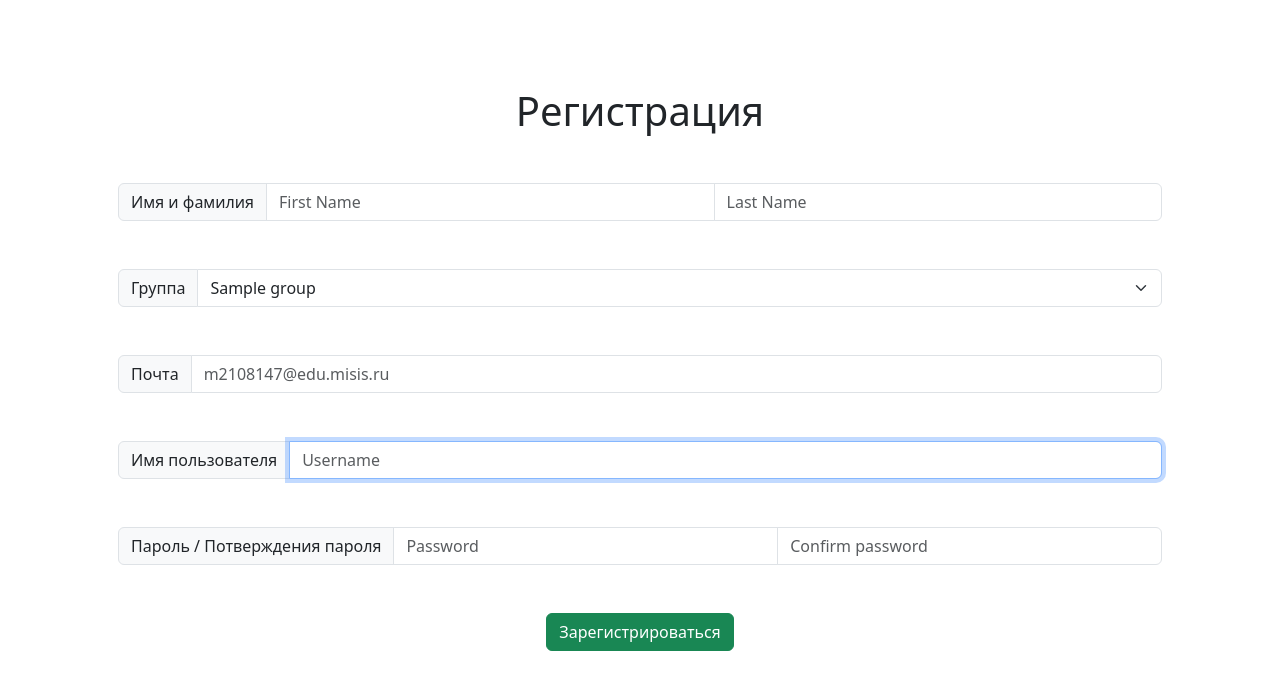
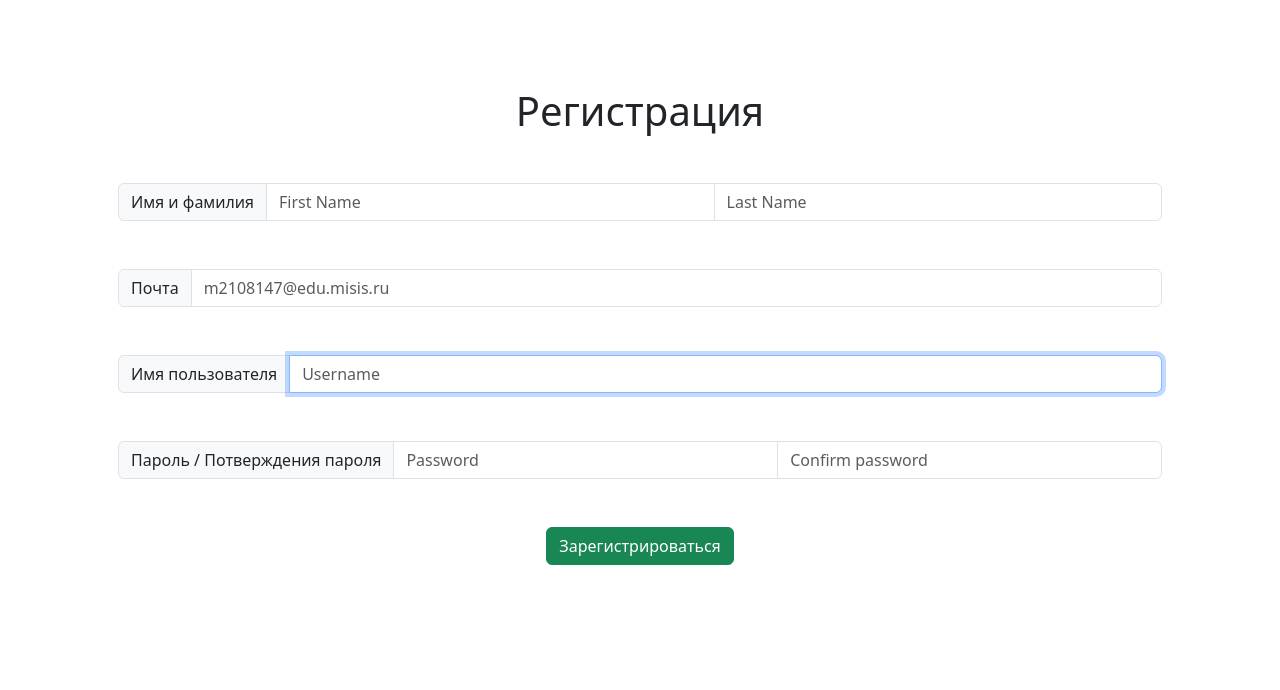
Before and after one commit to Friztutu/-physical-chemistry-misis, a Django app: template templates/users/registration.html in a window 1280 px wide. Shown: the part 57-747 px from the top of the page. Run offline with Django 3.2, Linux system fonts and the light colour scheme; tables that the repository leaves empty hold one stand-in row (values such as "Sample post"); the template is opened without the code that fills it: values that come from a table or form of the project are taken from there, most other values are stand-ins (such as "Sample title", 1, 10 or a date in 2020).

Commit message:
(ЧТО-ТО)

```diff
--- a/templates/users/registration.html
+++ b/templates/users/registration.html
@@ -26,14 +26,6 @@
               {{ form.first_name }}
               {{ form.last_name }}
             </div>
-            <div class="input-group mt-5">
-                <span class="input-group-text">Группа</span>
-                <select id="inputState" class="form-select">
-                  {% for group in groups %}
-                    <option>{{ group.name }}</option>
-                  {% endfor %}
-                </select>
-              </div>
           <div class="input-group mt-5">
               <span class="input-group-text">Почта</span>
               {{ form.email }}
--- a/users/forms.py
+++ b/users/forms.py
@@ -16,7 +16,6 @@ class UserLoginForm(AuthenticationForm):
 class UserRegistrationForm(UserCreationForm):
     first_name = forms.CharField(widget=forms.TextInput(attrs={'class': 'form-control', 'placeholder': 'First Name'}))
     last_name = forms.CharField(widget=forms.TextInput(attrs={'class': 'form-control', 'placeholder': 'Last Name'}))
-    group = forms.SelectMultiple(attrs={'class': 'form-select'})
     email = forms.EmailField(widget=forms.EmailInput(attrs={'class': 'form-control', 'placeholder': 'm2108147@edu.misis.ru'}))
     username = forms.CharField(widget=forms.TextInput(attrs={'class': 'form-control', 'placeholder': 'Username'}))
     password1 = forms.CharField(widget=forms.PasswordInput(attrs={'class': 'form-control', 'placeholder': 'Password'}))
@@ -24,7 +23,7 @@ class UserRegistrationForm(UserCreationForm):
 
     class Meta:
         model = CustomUser
-        fields = ('first_name', 'last_name', 'group', 'email', 'username', 'password1', 'password2')
+        fields = ('first_name', 'last_name', 'email', 'username', 'password1', 'password2')
 
 
 class UserProfileForm(UserChangeForm):
```
Also changed, not shown: users/admin.py (line endings or trailing spaces).
